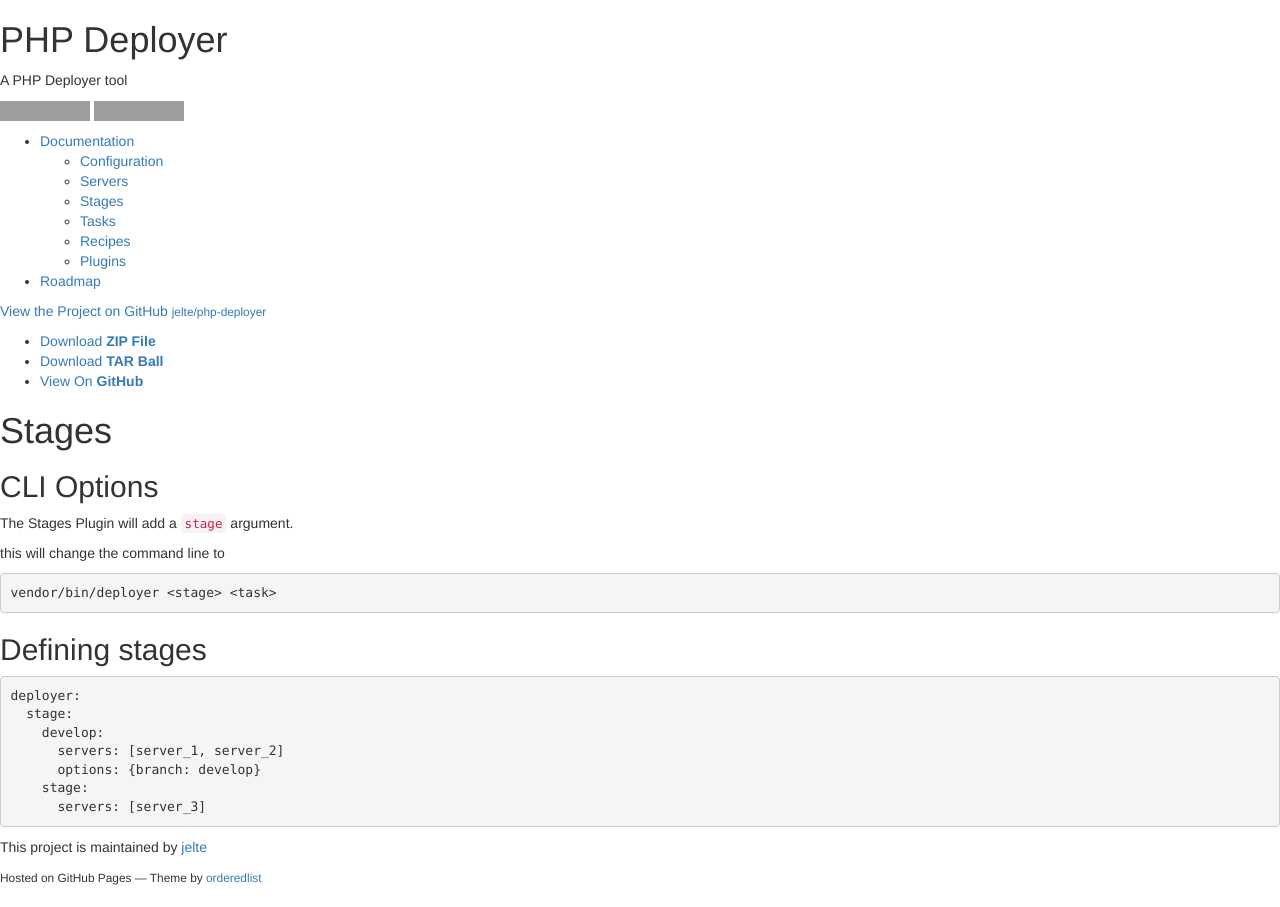
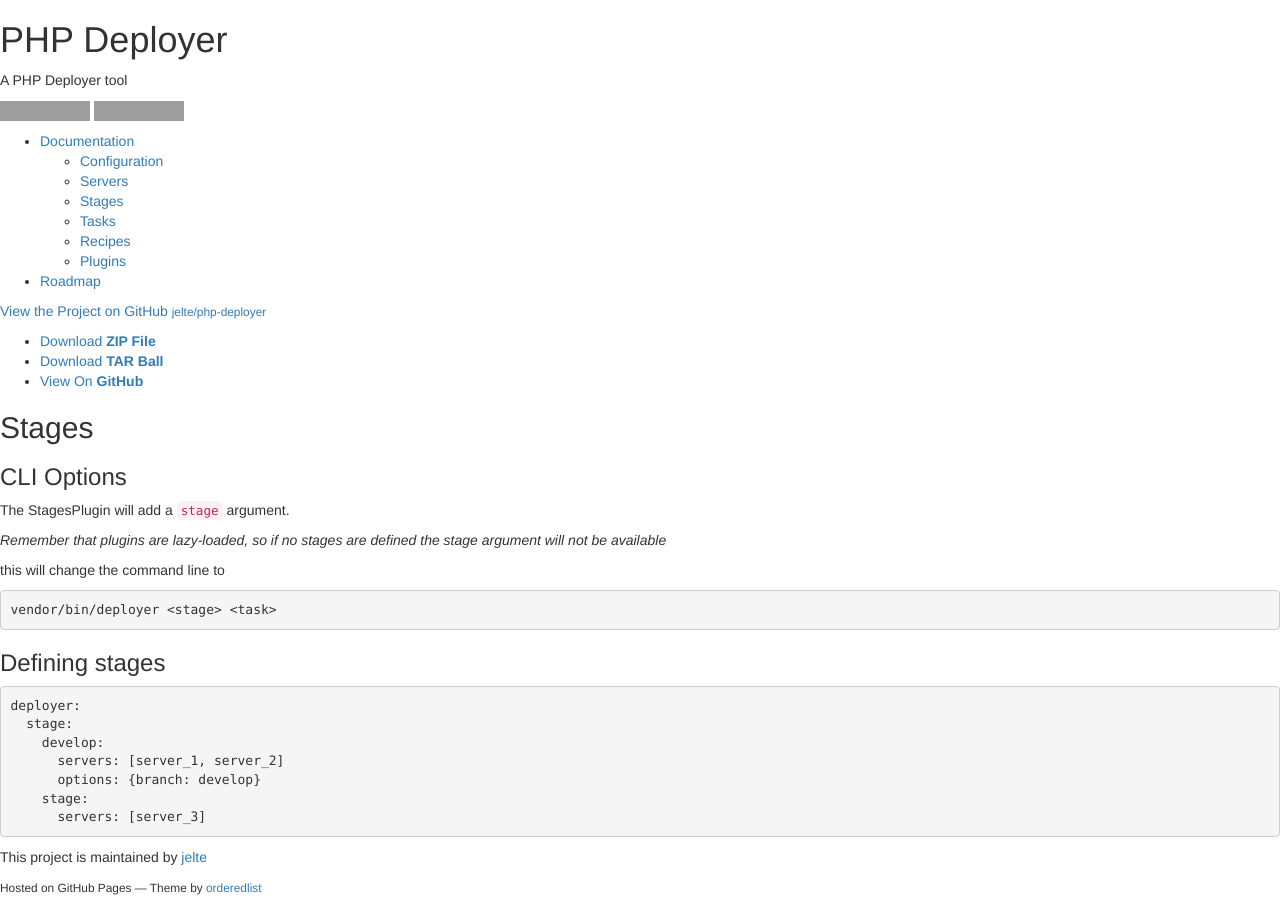
Before and after one commit to jelte/automaton, a Jekyll site: the page built from documentation/stages.md, in a window 1280 px wide. Built offline with Jekyll 4.4.1, drawn with Linux system fonts in a browser that asks for light colours; nearby versions of some CDN libraries; library files that are not in the unit come from our copies; grey boxes are pictures that could not be loaded.

Commit message:
update documentation

```diff
--- a/documentation/stages.md
+++ b/documentation/stages.md
@@ -2,11 +2,13 @@
 layout: layout
 title: Documentation - Stages
 ---
-# Stages
+## Stages
 
-## CLI Options
+### CLI Options
 
-The Stages Plugin will add a `stage` argument.
+The StagesPlugin will add a `stage` argument.
+
+*Remember that plugins are lazy-loaded, so if no stages are defined the stage argument will not be available*
 
 this will change the command line to
 
@@ -14,7 +16,7 @@ this will change the command line to
 vendor/bin/deployer <stage> <task>
 ~~~
 
-## Defining stages
+### Defining stages
 ~~~
 deployer:
   stage:
```
Also changed, not shown: documentation/configuration.md (+1 -1 lines), documentation/plugins.md (+6 -6 lines), documentation/recipes.md (+2 -2 lines), documentation/servers.md (+3 -3 lines), documentation/tasks.md (+7 -7 lines).
